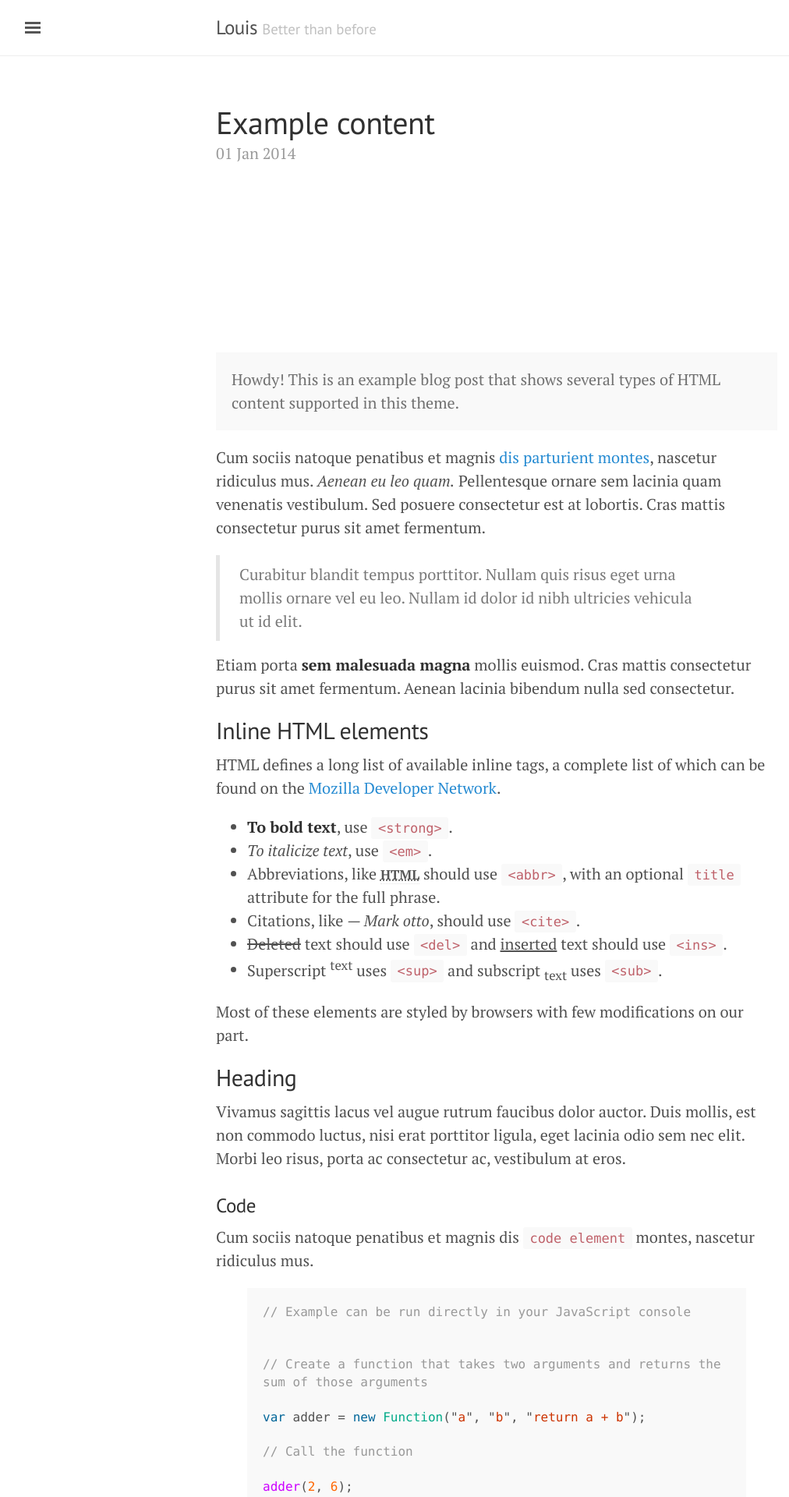
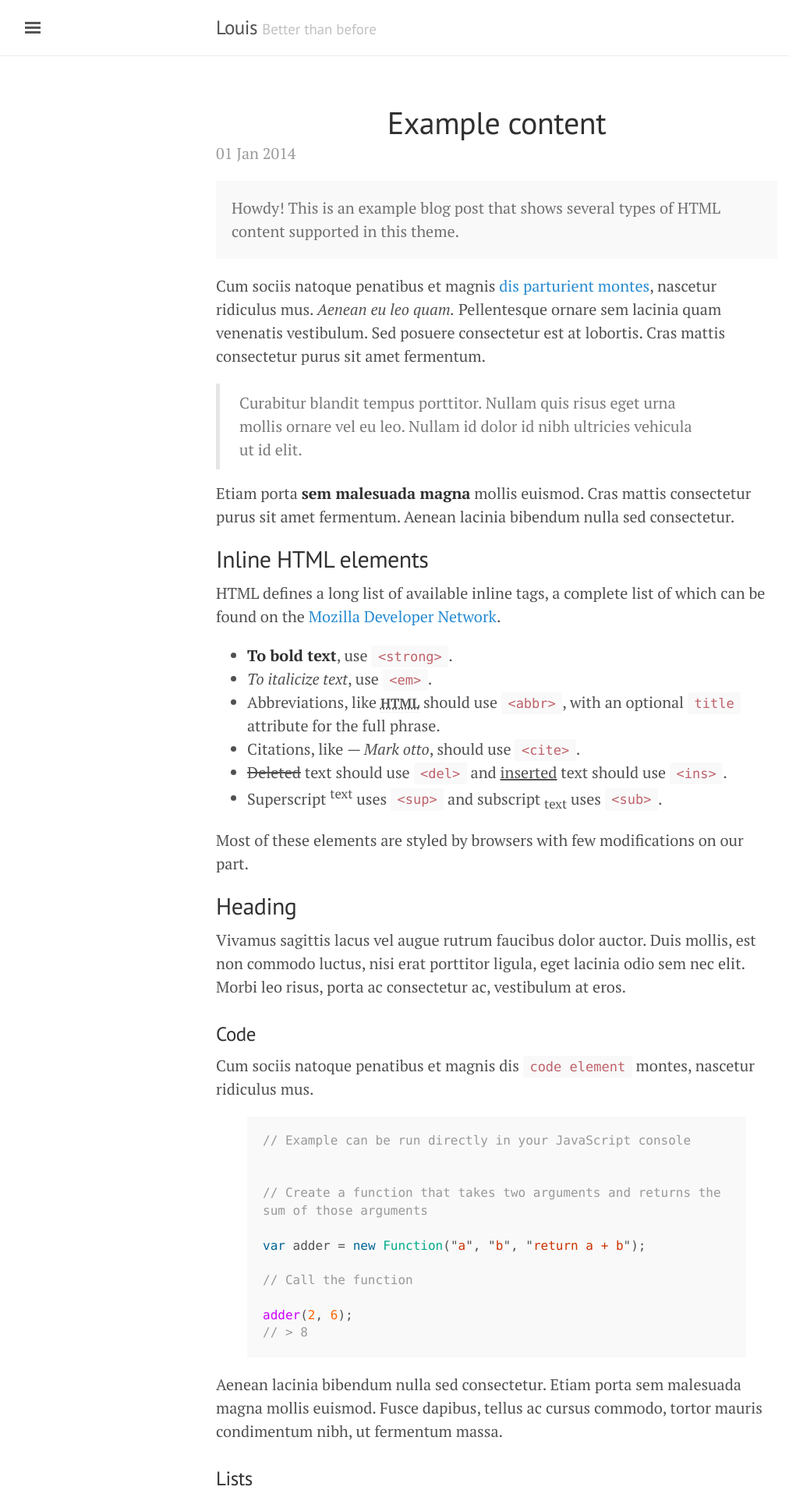
Before and after one commit to s311354/Louis, a Jekyll site: the page built from _posts/2014-01-01-example-content.md, in a window 1280 px wide. Shown: the top 1920 px of the page at 78% size, without its empty margins (3-1015 px from the left). Built offline with Jekyll 4.4.1, drawn with Linux system fonts in a browser that asks for light colours; nearby versions of some CDN libraries; comment, search, counter and statistics services are not loaded.

Commit message:
[ Clean up spacing and fix archive link issue]

```diff
--- a/_includes/sidebar.html
+++ b/_includes/sidebar.html
@@ -11,7 +11,7 @@
   </div>
 
   <!--Add photo to the sidebar -->
-  <div class="sidebar-logo" style="align:center">
+  <div class="sidebar-logo">
       <img src="http://www.gravatar.com/avatar/220d6ef27327059400e760067eca1c7b?s=250" />
   </div>
 
@@ -36,7 +36,7 @@
 		<span class="sidebar-nav-item">Currently v{{ site.version }}</span>
 	</nav>
 
-  <div id="contact-list" style="text-align:center">
+  <div id="contact-list">
     <i class="far fa-address-card"></i>
   </div>
 
--- a/_layouts/post.html
+++ b/_layouts/post.html
@@ -3,17 +3,14 @@ layout: default
 ---
 
 <div class="post">
-  <h1 class="post-title">{{ page.title }}</h1>
-  <span class="post-date">{{ page.date | date_to_string }}</span>
-
-  <section>
-	  <p style="width: 300px;padding: 2px 5px;height: 200px;overflow: hidden;white-space: nowrap;text-overflow: ellipsis">{{ content }}</p>
-  </section>
-
+	<h1 class="post-title" style="text-align:center">{{ page.title }}</h1>
+	<span class="post-date">{{ page.date | date_to_string }}</span>
+	<section>
+		<p>{{ content }}</p>
+	</section>
 </div>
 
-
-<div class="related">
+<div class="related" style="text-align:center">
   <h2>Related Posts</h2>
   <ul class="related-posts">
     {% for post in site.related_posts limit:3 %}
--- a/_posts/2014-01-01-example-content.md
+++ b/_posts/2014-01-01-example-content.md
@@ -2,7 +2,6 @@
 layout: post
 title: Example content
 ---
-
 
 <div class="message">
   Howdy! This is an example blog post that shows several types of HTML content supported in this theme.
```
Also changed, not shown: archive.md (+1 -1 lines).
